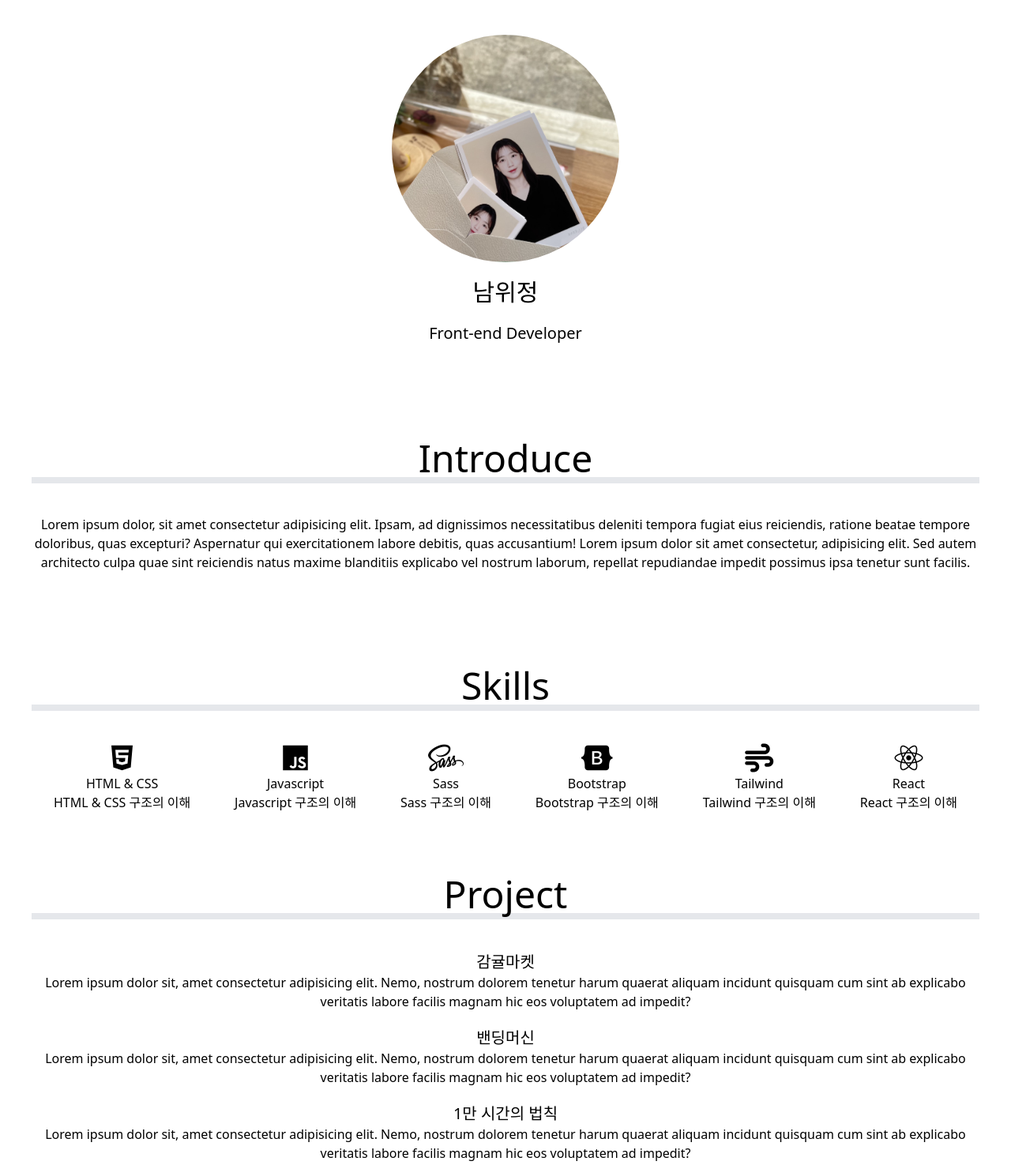
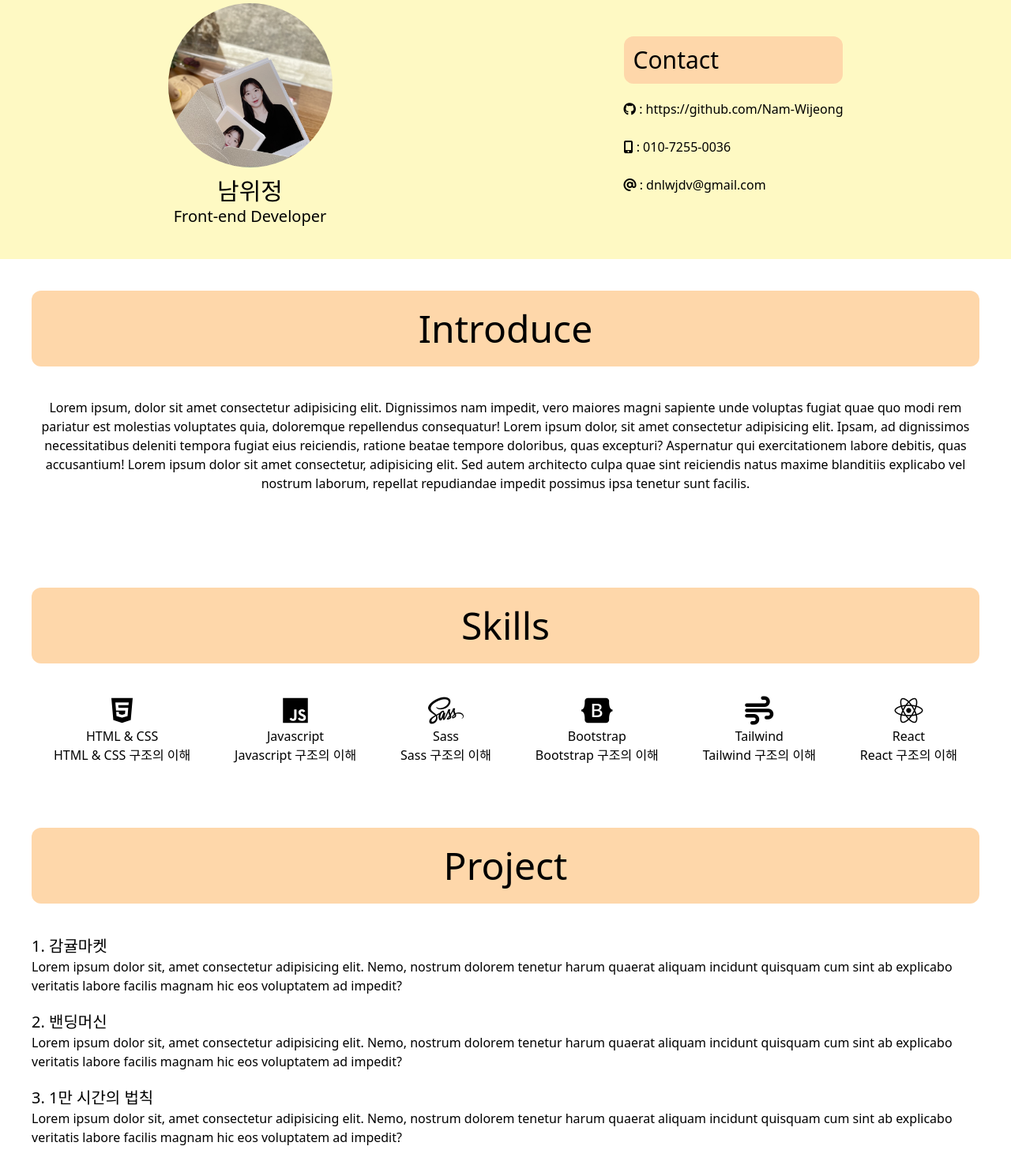
Before and after one commit to Nam-Wijeong/resume, a plain HTML site: page index.html in a window 1280 px wide. Shown: the part 36-1511 px from the top of the page at 79% size. Drawn offline with nearby package versions, Linux system fonts and the light colour scheme.

Commit message:
0427 update

```diff
--- a/index.html
+++ b/index.html
@@ -12,22 +12,46 @@
     <title>천하제일 이력서 대회</title>
   </head>
   <body class="box-border">
+      <header class="bg-yellow-100">
             <section
-      class="p-10 m-10 flex flex-col items-center"
+            class="flex flex-row justify-around items-center mr-auto p-10"
           >
-      <img src="image/profile.jpg" alt="프로필사진" class="rounded-full w-72" />
-      <h2 class="text-3xl m-5">남위정</h2>
+          <div class="text-center">
+            <img src="image/profile.jpg" alt="프로필사진" class="rounded-full w-52" />
+            <h2 class="text-3xl mt-3">남위정</h2>
             <p class="text-xl">Front-end Developer</p>
+          </div>
+
+            <div class="pl-6">
+              <h2 class="bg-orange-200 text-3xl mb-5 p-3 rounded-xl">Contact</h2>
+              <p>
+                  <i class="fa-brands fa-github"></i>
+                    : https://github.com/Nam-Wijeong
+                </p>
+                <br>
+                <p>
+                    <i class="fa-solid fa-mobile-screen-button"></i>
+                    : 010-7255-0036
+                </p>
+                <br>
+                <a href="mailto:dnlwjdv@gmail.com">
+                    <i class="fa-solid fa-at"></i>
+                    : dnlwjdv@gmail.com
+                </a>
+            </div>
           </section>
+          </header>
+
         <section class="mb-10 p-10 text-center">
-        <h2 class="border-b-8 text-5xl text-center mb-10">Introduce</h2>
+            <h2 class="bg-orange-200 text-5xl text-center p-6 mb-10 rounded-xl">Introduce</h2>
             <p>
+              Lorem ipsum, dolor sit amet consectetur adipisicing elit. Dignissimos nam impedit, vero maiores magni sapiente unde voluptas fugiat quae quo modi rem pariatur est molestias voluptates quia, doloremque repellendus consequatur!
               Lorem ipsum dolor, sit amet consectetur adipisicing elit. Ipsam, ad dignissimos necessitatibus deleniti tempora fugiat eius reiciendis, ratione beatae tempore doloribus, quas excepturi? Aspernatur qui exercitationem labore debitis, quas accusantium! Lorem ipsum dolor sit amet consectetur, adipisicing elit. Sed autem architecto culpa quae sint reiciendis natus maxime blanditiis explicabo vel nostrum laborum, repellat repudiandae impedit possimus ipsa tenetur sunt facilis.
             </p>
           </section>
 
         <section class="p-10 text-center">
-      <h2 class="border-b-8 text-5xl mb-10">Skills</h2>
+          <h2 class="bg-orange-200 text-5xl p-6 mb-10 rounded-xl">Skills</h2>
           </p>
           <div class="flex flex-wrap justify-around">
             <div>
@@ -63,32 +87,15 @@
           </div>
         </section>
 
-    <section class="mb-10 p-10 text-center">
-        <h2 class="border-b-8 text-5xl mb-10">Project</h2>
-        <div class="text-xl">감귤마켓</div>
+        <section class="mb-10 p-10 ">
+            <h2 class="text-center bg-orange-200 text-5xl p-6 mb-10 rounded-xl">Project</h2>
+            <div class="text-xl">1. 감귤마켓</div>
             <p class="mb-5">Lorem ipsum dolor sit, amet consectetur adipisicing elit. Nemo, nostrum dolorem tenetur harum quaerat aliquam incidunt quisquam cum sint ab explicabo veritatis labore facilis magnam hic eos voluptatem ad impedit?</p>
-        <div class="text-xl">밴딩머신</div>
+            <div class="text-xl">2. 밴딩머신</div>
             <p class="mb-5">Lorem ipsum dolor sit, amet consectetur adipisicing elit. Nemo, nostrum dolorem tenetur harum quaerat aliquam incidunt quisquam cum sint ab explicabo veritatis labore facilis magnam hic eos voluptatem ad impedit?</p>
-        <div class="text-xl">1만 시간의 법칙</div>
+            <div class="text-xl">3. 1만 시간의 법칙</div>
             <p class="mb-5">Lorem ipsum dolor sit, amet consectetur adipisicing elit. Nemo, nostrum dolorem tenetur harum quaerat aliquam incidunt quisquam cum sint ab explicabo veritatis labore facilis magnam hic eos voluptatem ad impedit?</p>
         </section>
 
-    <section class="p-10" >
-        <h2 class="border-b-8 text-center text-5xl mb-10">Contact</h2>
-        <div class="text-center">
-            <a href="https://github.com/Nam-Wijeong" target="_blank">
-                <i class="fa-brands fa-github"></i>
-                : https://github.com/Nam-Wijeong
-            </a>
-            <div>
-                <i class="fa-solid fa-mobile-screen-button"></i>
-                : 010-7255-0036
-            </div>
-            <a href="mailto:dnlwjdv@gmail.com">
-                <i class="fa-solid fa-at"></i>
-                : dnlwjdv@gmail.com
-            </a>
-        </div>
-    </section>
   </body>
 </html>
```
Lines whose indentation alone changed are shown as unchanged.
